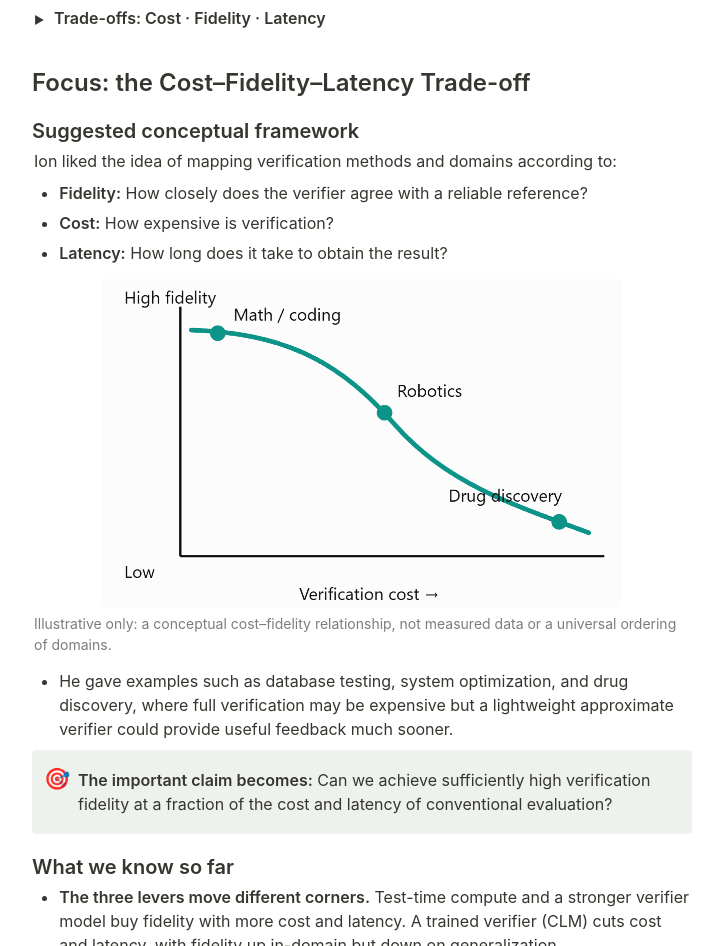
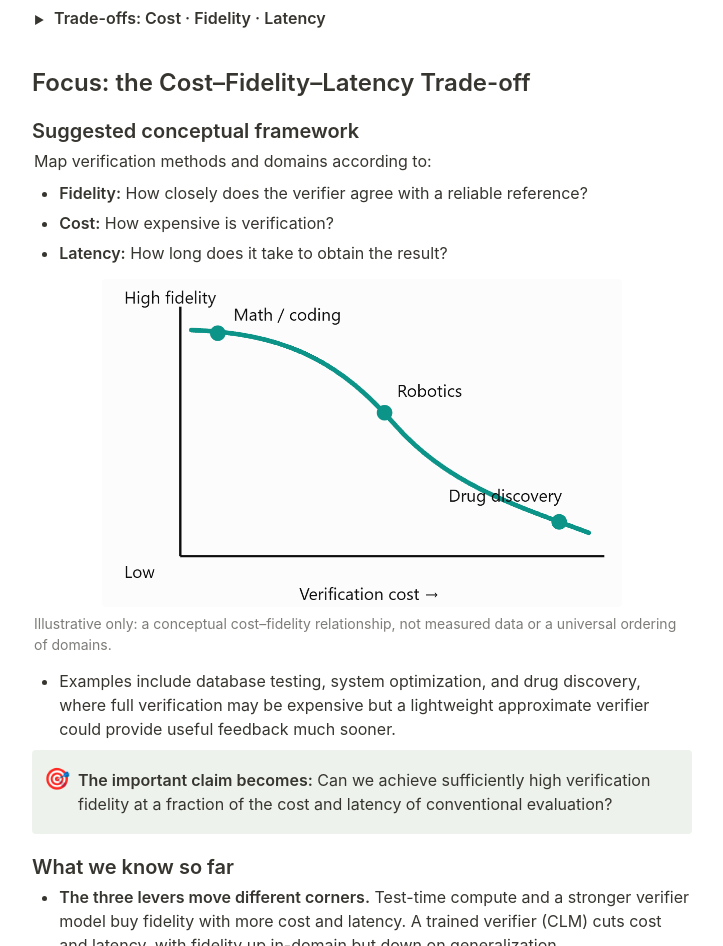
Before and after one commit to jackyk02/openverify_note, a plain HTML site: page index.html in a window 1280 px wide. Shown: the part 7153-8099 px from the top of the page, without its empty margins (278-1001 px from the left). Drawn offline with Linux system fonts and the light colour scheme.

Commit message:
Reword conceptual framework intro
Co-Authored-By: Claude Fable 5.2 <noreply@anthropic.com>

```diff
--- a/index.html
+++ b/index.html
@@ -264,7 +264,7 @@
 <h3>Focus: the Cost–Fidelity–Latency Trade-off</h3>
 
 <h4>Suggested conceptual framework</h4>
-<p>Ion liked the idea of mapping verification methods and domains according to:</p>
+<p>Map verification methods and domains according to:</p>
 <ul>
   <li><strong>Fidelity:</strong> How closely does the verifier agree with a reliable reference?</li>
   <li><strong>Cost:</strong> How expensive is verification?</li>
@@ -272,7 +272,7 @@
 </ul>
 <figure><img src="assets/cost-fidelity.png" alt="Conceptual curve of verification fidelity against verification cost: math and coding sit at high fidelity and low cost, robotics in the middle, and drug discovery at low fidelity and high cost" loading="lazy" style="max-width:520px"><figcaption>Illustrative only: a conceptual cost–fidelity relationship, not measured data or a universal ordering of domains.</figcaption></figure>
 <ul>
-  <li>He gave examples such as database testing, system optimization, and drug discovery, where full verification may be expensive but a lightweight approximate verifier could provide useful feedback much sooner.</li>
+  <li>Examples include database testing, system optimization, and drug discovery, where full verification may be expensive but a lightweight approximate verifier could provide useful feedback much sooner.</li>
 </ul>
 <div class="callout green"><div class="ci">🎯</div><div><p><strong>The important claim becomes:</strong> Can we achieve sufficiently high verification fidelity at a fraction of the cost and latency of conventional evaluation?</p></div></div>
 
```
